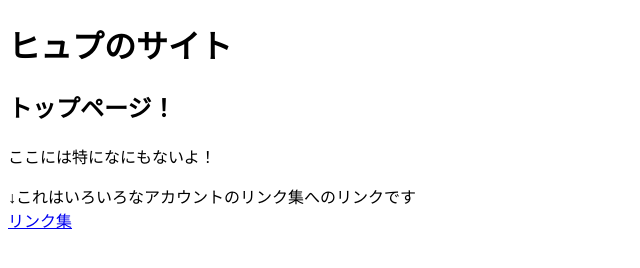
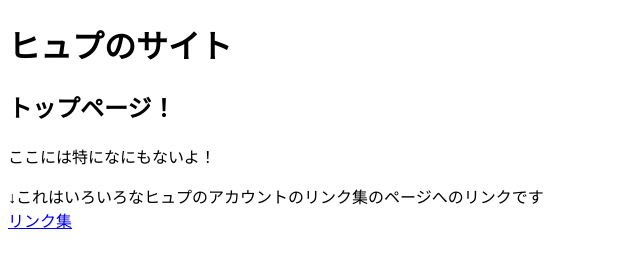
Before and after one commit to hypups/hypups.github.io, a plain HTML site: page index.html in a window 1280 px wide. Shown: the whole page, without its empty margins (0-640 px from the left). Drawn offline with Linux system fonts and the light colour scheme.

Commit message:
Add files via upload

```diff
--- a/index.html
+++ b/index.html
@@ -9,7 +9,7 @@
     <h2>トップページ！</h2>
     <p>ここには特になにもないよ！</p>
     <p>
-      ↓これはいろいろなアカウントのリンク集へのリンクです<br>
+      ↓これはいろいろなヒュプのアカウントのリンク集のページへのリンクです<br>
       <a href="links/index.html">リンク集</a>
     </p>
   </body>
```
